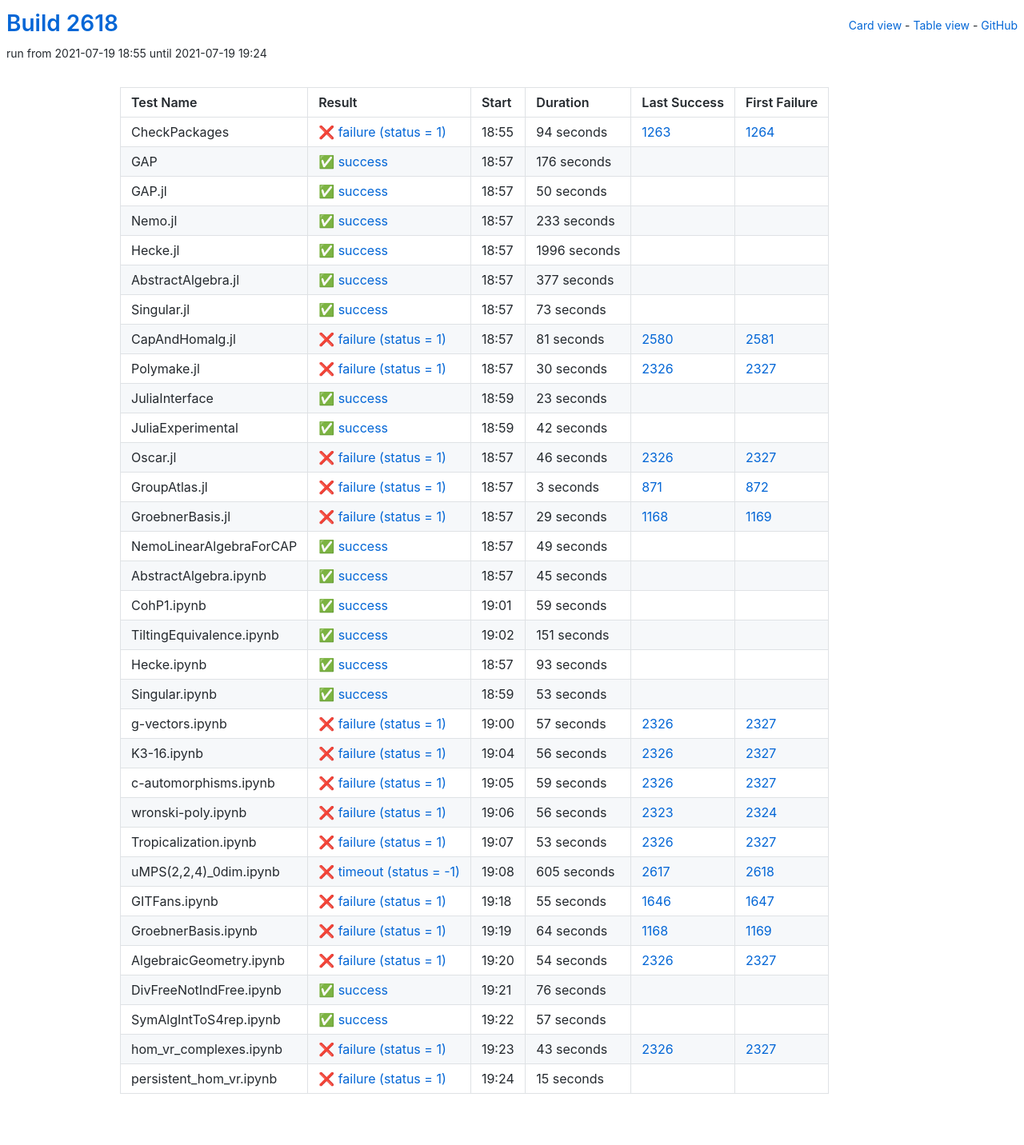
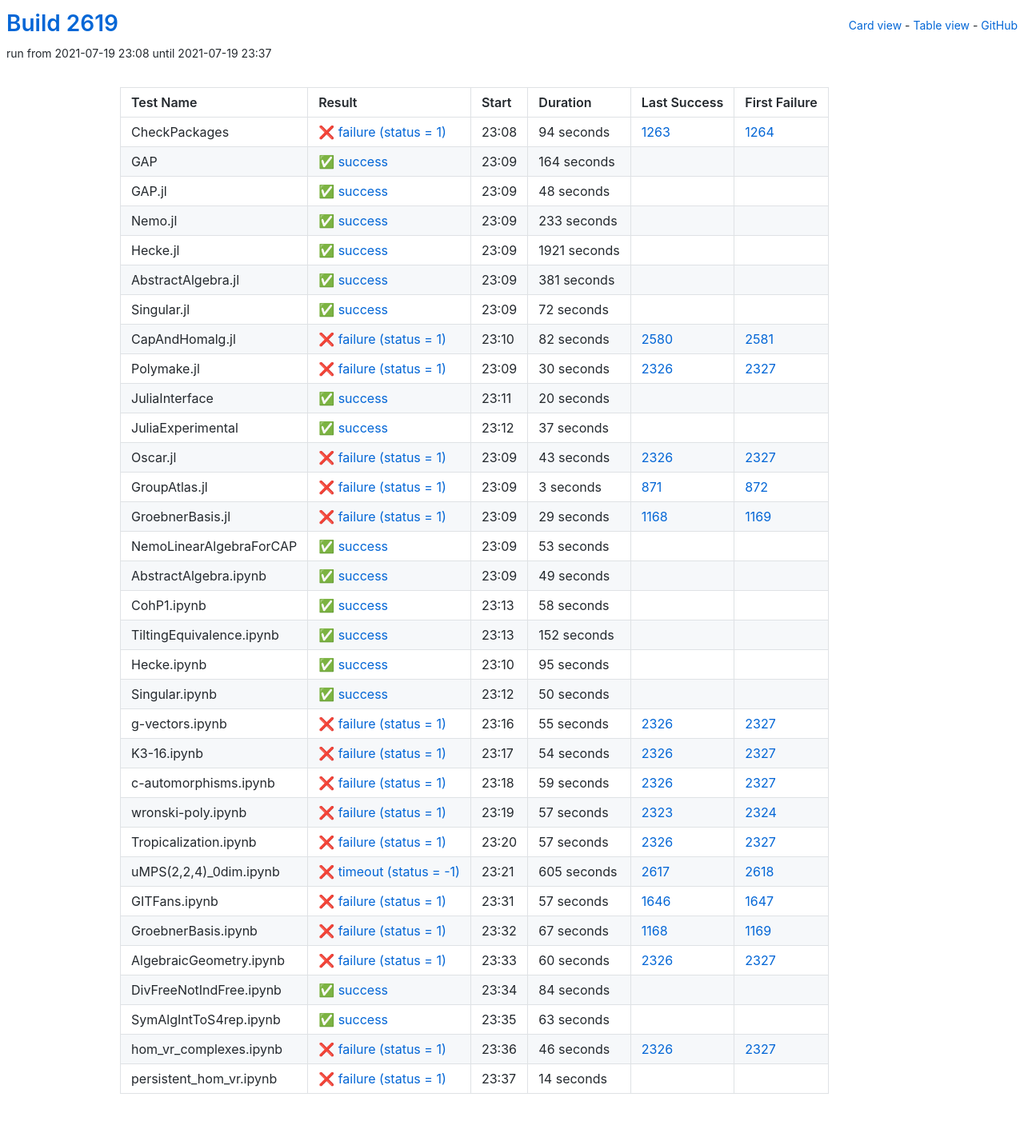
Before and after one commit to oscar-system/oscar-ci-status-stable, a Jekyll site: the page built from table.html, in a window 1280 px wide. Shown: the whole page at 80% size. Built offline with Jekyll 4.4.1, drawn with Linux system fonts in a browser that asks for light colours.

Commit message:
Build #2619

```diff
--- a/_data/ci.yml
+++ b/_data/ci.yml
@@ -1,6 +1,6 @@
 ---
-build: 2618
-build_url: https://oscarci.mathematik.uni-kl.de/job/oscar-stable/2618/
+build: 2619
+build_url: https://oscarci.mathematik.uni-kl.de/job/oscar-stable/2619/
 job: oscar-stable
 organization: oscar-system
 repo: oscar-ci-status-stable
@@ -8,8 +8,8 @@ repourl: https://github.com/oscar-system/oscar-ci-status-stable
 tests:
 - name: CheckPackages
   id: checkpackages
-  log: https://oscarci.mathematik.uni-kl.de/job/oscar-stable/2618/artifact/logs/build-2618/CheckPackages.log
-  start: 2021-07-19 18:55
+  log: https://oscarci.mathematik.uni-kl.de/job/oscar-stable/2619/artifact/logs/build-2619/CheckPackages.log
+  start: 2021-07-19 23:08
   success: false
   exitcode: 1
   status: failure
@@ -20,32 +20,32 @@ tests:
   first_failure_url: https://oscarci.mathematik.uni-kl.de/job/oscar-stable/1264/
 - name: GAP
   id: gap
-  log: https://oscarci.mathematik.uni-kl.de/job/oscar-stable/2618/artifact/logs/build-2618/GAP.log
-  start: 2021-07-19 18:57
+  log: https://oscarci.mathematik.uni-kl.de/job/oscar-stable/2619/artifact/logs/build-2619/GAP.log
+  start: 2021-07-19 23:09
   success: true
   exitcode: 0
   status: success
-  duration: 176
+  duration: 164
   last_success: false
   last_success_url:
   first_failure: false
   first_failure_url:
 - name: GAP.jl
   id: gap-jl
-  log: https://oscarci.mathematik.uni-kl.de/job/oscar-stable/2618/artifact/logs/build-2618/GAP.jl.log
-  start: 2021-07-19 18:57
+  log: https://oscarci.mathematik.uni-kl.de/job/oscar-stable/2619/artifact/logs/build-2619/GAP.jl.log
+  start: 2021-07-19 23:09
   success: true
   exitcode: 0
   status: success
-  duration: 50
+  duration: 48
   last_success: false
   last_success_url:
   first_failure: false
   first_failure_url:
 - name: Nemo.jl
   id: nemo-jl
-  log: https://oscarci.mathematik.uni-kl.de/job/oscar-stable/2618/artifact/logs/build-2618/Nemo.jl.log
-  start: 2021-07-19 18:57
+  log: https://oscarci.mathematik.uni-kl.de/job/oscar-stable/2619/artifact/logs/build-2619/Nemo.jl.log
+  start: 2021-07-19 23:09
   success: true
   exitcode: 0
   status: success
@@ -56,56 +56,56 @@ tests:
   first_failure_url:
 - name: Hecke.jl
   id: hecke-jl
-  log: https://oscarci.mathematik.uni-kl.de/job/oscar-stable/2618/artifact/logs/build-2618/Hecke.jl.log
-  start: 2021-07-19 18:57
+  log: https://oscarci.mathematik.uni-kl.de/job/oscar-stable/2619/artifact/logs/build-2619/Hecke.jl.log
+  start: 2021-07-19 23:09
   success: true
   exitcode: 0
   status: success
-  duration: 1996
+  duration: 1921
   last_success: false
   last_success_url:
   first_failure: false
   first_failure_url:
 - name: AbstractAlgebra.jl
   id: abstractalgebra-jl
-  log: https://oscarci.mathematik.uni-kl.de/job/oscar-stable/2618/artifact/logs/build-2618/AbstractAlgebra.jl.log
-  start: 2021-07-19 18:57
+  log: https://oscarci.mathematik.uni-kl.de/job/oscar-stable/2619/artifact/logs/build-2619/AbstractAlgebra.jl.log
+  start: 2021-07-19 23:09
   success: true
   exitcode: 0
   status: success
-  duration: 377
+  duration: 381
   last_success: false
   last_success_url:
   first_failure: false
   first_failure_url:
 - name: Singular.jl
   id: singular-jl
-  log: https://oscarci.mathematik.uni-kl.de/job/oscar-stable/2618/artifact/logs/build-2618/Singular.jl.log
-  start: 2021-07-19 18:57
+  log: https://oscarci.mathematik.uni-kl.de/job/oscar-stable/2619/artifact/logs/build-2619/Singular.jl.log
+  start: 2021-07-19 23:09
   success: true
   exitcode: 0
   status: success
-  duration: 73
+  duration: 72
   last_success: false
   last_success_url:
   first_failure: false
   first_failure_url:
 - name: CapAndHomalg.jl
   id: capandhomalg-jl
-  log: https://oscarci.mathematik.uni-kl.de/job/oscar-stable/2618/artifact/logs/build-2618/CapAndHomalg.jl.log
-  start: 2021-07-19 18:57
+  log: https://oscarci.mathematik.uni-kl.de/job/oscar-stable/2619/artifact/logs/build-2619/CapAndHomalg.jl.log
+  start: 2021-07-19 23:10
   success: false
   exitcode: 1
   status: failure
-  duration: 81
+  duration: 82
   last_success: 2580
   last_success_url: https://oscarci.mathematik.uni-kl.de/job/oscar-stable/2580/
   first_failure: 2581
   first_failure_url: https://oscarci.mathematik.uni-kl.de/job/oscar-stable/2581/
 - name: Polymake.jl
   id: polymake-jl
-  log: https://oscarci.mathematik.uni-kl.de/job/oscar-stable/2618/artifact/logs/build-2618/Polymake.jl.log
-  start: 2021-07-19 18:57
+  log: https://oscarci.mathematik.uni-kl.de/job/oscar-stable/2619/artifact/logs/build-2619/Polymake.jl.log
+  start: 2021-07-19 23:09
   success: false
   exitcode: 1
   status: failure
@@ -116,44 +116,44 @@ tests:
   first_failure_url: https://oscarci.mathematik.uni-kl.de/job/oscar-stable/2327/
 - name: JuliaInterface
   id: juliainterface
-  log: https://oscarci.mathematik.uni-kl.de/job/oscar-stable/2618/artifact/logs/build-2618/JuliaInterface.log
-  start: 2021-07-19 18:59
+  log: https://oscarci.mathematik.uni-kl.de/job/oscar-stable/2619/artifact/logs/build-2619/JuliaInterface.log
+  start: 2021-07-19 23:11
   success: true
   exitcode: 0
   status: success
-  duration: 23
+  duration: 20
   last_success: false
   last_success_url:
   first_failure: false
   first_failure_url:
 - name: JuliaExperimental
   id: juliaexperimental
-  log: https://oscarci.mathematik.uni-kl.de/job/oscar-stable/2618/artifact/logs/build-2618/JuliaExperimental.log
-  start: 2021-07-19 18:59
+  log: https://oscarci.mathematik.uni-kl.de/job/oscar-stable/2619/artifact/logs/build-2619/JuliaExperimental.log
+  start: 2021-07-19 23:12
   success: true
   exitcode: 0
   status: success
-  duration: 42
+  duration: 37
   last_success: false
   last_success_url:
   first_failure: false
   first_failure_url:
 - name: Oscar.jl
   id: oscar-jl
-  log: https://oscarci.mathematik.uni-kl.de/job/oscar-stable/2618/artifact/logs/build-2618/Oscar.jl.log
-  start: 2021-07-19 18:57
+  log: https://oscarci.mathematik.uni-kl.de/job/oscar-stable/2619/artifact/logs/build-2619/Oscar.jl.log
+  start: 2021-07-19 23:09
   success: false
   exitcode: 1
   status: failure
-  duration: 46
+  duration: 43
   last_success: 2326
   last_success_url: https://oscarci.mathematik.uni-kl.de/job/oscar-stable/2326/
   first_failure: 2327
   first_failure_url: https://oscarci.mathematik.uni-kl.de/job/oscar-stable/2327/
 - name: GroupAtlas.jl
   id: groupatlas-jl
-  log: https://oscarci.mathematik.uni-kl.de/job/oscar-stable/2618/artifact/logs/build-2618/GroupAtlas.jl.log
-  start: 2021-07-19 18:57
+  log: https://oscarci.mathematik.uni-kl.de/job/oscar-stable/2619/artifact/logs/build-2619/GroupAtlas.jl.log
+  start: 2021-07-19 23:09
   success: false
   exitcode: 1
   status: failure
@@ -164,8 +164,8 @@ tests:
   first_failure_url: https://oscarci.mathematik.uni-kl.de/job/oscar-stable/872/
 - name: GroebnerBasis.jl
   id: groebnerbasis-jl
-  log: https://oscarci.mathematik.uni-kl.de/job/oscar-stable/2618/artifact/logs/build-2618/GroebnerBasis.jl.log
-  start: 2021-07-19 18:57
+  log: https://oscarci.mathematik.uni-kl.de/job/oscar-stable/2619/artifact/logs/build-2619/GroebnerBasis.jl.log
+  start: 2021-07-19 23:09
   success: false
   exitcode: 1
   status: failure
@@ -176,8 +176,20 @@ tests:
   first_failure_url: https://oscarci.mathematik.uni-kl.de/job/oscar-stable/1169/
 - name: NemoLinearAlgebraForCAP
   id: nemolinearalgebraforcap
-  log: https://oscarci.mathematik.uni-kl.de/job/oscar-stable/2618/artifact/logs/build-2618/NemoLinearAlgebraForCAP.log
-  start: 2021-07-19 18:57
+  log: https://oscarci.mathematik.uni-kl.de/job/oscar-stable/2619/artifact/logs/build-2619/NemoLinearAlgebraForCAP.log
+  start: 2021-07-19 23:09
+  success: true
+  exitcode: 0
+  status: success
+  duration: 53
+  last_success: false
+  last_success_url:
+  first_failure: false
+  first_failure_url:
+- name: AbstractAlgebra.ipynb
+  id: abstractalgebra-ipynb
+  log: https://oscarci.mathematik.uni-kl.de/job/oscar-stable/2619/artifact/logs/build-2619/AbstractAlgebra.ipynb.log
+  start: 2021-07-19 23:09
   success: true
   exitcode: 0
   status: success
@@ -186,94 +198,82 @@ tests:
   last_success_url:
   first_failure: false
   first_failure_url:
-- name: AbstractAlgebra.ipynb
-  id: abstractalgebra-ipynb
-  log: https://oscarci.mathematik.uni-kl.de/job/oscar-stable/2618/artifact/logs/build-2618/AbstractAlgebra.ipynb.log
-  start: 2021-07-19 18:57
+- name: CohP1.ipynb
+  id: cohp1-ipynb
+  log: https://oscarci.mathematik.uni-kl.de/job/oscar-stable/2619/artifact/logs/build-2619/CohP1.ipynb.log
+  start: 2021-07-19 23:13
   success: true
   exitcode: 0
   status: success
-  duration: 45
-  last_success: false
-  last_success_url:
-  first_failure: false
-  first_failure_url:
-- name: CohP1.ipynb
-  id: cohp1-ipynb
-  log: https://oscarci.mathematik.uni-kl.de/job/oscar-stable/2618/artifact/logs/build-2618/CohP1.ipynb.log
-  start: 2021-07-19 19:01
-  success: true
-  exitcode: 0
-  status: success
-  duration: 59
+  duration: 58
   last_success: false
   last_success_url:
   first_failure: false
   first_failure_url:
 - name: TiltingEquivalence.ipynb
   id: tiltingequivalence-ipynb
-  log: https://oscarci.mathematik.uni-kl.de/job/oscar-stable/2618/artifact/logs/build-2618/TiltingEquivalence.ipynb.log
-  start: 2021-07-19 19:02
+  log: https://oscarci.mathematik.uni-kl.de/job/oscar-stable/2619/artifact/logs/build-2619/TiltingEquivalence.ipynb.log
+  start: 2021-07-19 23:13
   success: true
   exitcode: 0
   status: success
-  duration: 151
+  duration: 152
   last_success: false
   last_success_url:
   first_failure: false
   first_failure_url:
 - name: Hecke.ipynb
   id: hecke-ipynb
-  log: https://oscarci.mathematik.uni-kl.de/job/oscar-stable/2618/artifact/logs/build-2618/Hecke.ipynb.log
-  start: 2021-07-19 18:57
+  log: https://oscarci.mathematik.uni-kl.de/job/oscar-stable/2619/artifact/logs/build-2619/Hecke.ipynb.log
+  start: 2021-07-19 23:10
   success: true
   exitcode: 0
   status: success
-  duration: 93
+  duration: 95
   last_success: false
   last_success_url:
   first_failure: false
   first_failure_url:
 - name: Singular.ipynb
   id: singular-ipynb
-  log: https://oscarci.mathematik.uni-kl.de/job/oscar-stable/2618/artifact/logs/build-2618/Singular.ipynb.log
-  start: 2021-07-19 18:59
+  log: https://oscarci.mathematik.uni-kl.de/job/oscar-stable/2619/artifact/logs/build-2619/Singular.ipynb.log
+  start: 2021-07-19 23:12
   success: true
   exitcode: 0
   status: success
-  duration: 53
+  duration: 50
   last_success: false
   last_success_url:
   first_failure: false
   first_failure_url:
 - name: g-vectors.ipynb
   id: g-vectors-ipynb
-  log: https://oscarci.mathematik.uni-kl.de/job/oscar-stable/2618/artifact/logs/build-2618/g-vectors.ipynb.log
-  start: 2021-07-19 19:00
+  log: https://oscarci.mathematik.uni-kl.de/job/oscar-stable/2619/artifact/logs/build-2619/g-vectors.ipynb.log
+  start: 2021-07-19 23:16
   success: false
   exitcode: 1
   status: failure
-  duration: 57
+  duration: 55
   last_success: 2326
   last_success_url: https://oscarci.mathematik.uni-kl.de/job/oscar-stable/2326/
   first_failure: 2327
   first_failure_url: https://oscarci.mathematik.uni-kl.de/job/oscar-stable/2327/
 - name: K3-16.ipynb
   id: k3-16-ipynb
-  log: https://oscarci.mathematik.uni-kl.de/job/oscar-stable/2618/artifact/logs/build-2618/K3-16.ipynb.log
-  start: 2021-07-19 19:04
+  log: https://oscarci.mathematik.uni-kl.de/job/oscar-stable/2619/artifact/logs/build-2619/K3-16.ipynb.log
+  start: 2021-07-19 23:17
   success: false
   exitcode: 1
   status: failure
-  duration: 56
+  duration: 54
   last_success: 2326
   last_success_url: https://oscarci.mathematik.uni-kl.de/job/oscar-stable/2326/
   first_failure: 2327
   first_failure_url: https://oscarci.mathematik.uni-kl.de/job/oscar-stable/2327/
 - name: c-automorphisms.ipynb
   id: c-automorphisms-ipynb
-  log: https://oscarci.mathematik.uni-kl.de/job/oscar-stable/2618/artifact/logs/build-2618/c-automorphisms.ipynb.log
-  start: 2021-07-19 19:05
+  log: https://oscarci.mathematik.uni-kl.de/job/oscar-stable/2619/artifact/logs/build-2619/c-automorphisms.ipynb.log
+  start: 2021-07-19 23:18
   success: false
   exitcode: 1
   status: failure
@@ -284,32 +284,32 @@ tests:
   first_failure_url: https://oscarci.mathematik.uni-kl.de/job/oscar-stable/2327/
 - name: wronski-poly.ipynb
   id: wronski-poly-ipynb
-  log: https://oscarci.mathematik.uni-kl.de/job/oscar-stable/2618/artifact/logs/build-2618/wronski-poly.ipynb.log
-  start: 2021-07-19 19:06
+  log: https://oscarci.mathematik.uni-kl.de/job/oscar-stable/2619/artifact/logs/build-2619/wronski-poly.ipynb.log
+  start: 2021-07-19 23:19
   success: false
   exitcode: 1
   status: failure
-  duration: 56
+  duration: 57
   last_success: 2323
   last_success_url: https://oscarci.mathematik.uni-kl.de/job/oscar-stable/2323/
   first_failure: 2324
   first_failure_url: https://oscarci.mathematik.uni-kl.de/job/oscar-stable/2324/
 - name: Tropicalization.ipynb
   id: tropicalization-ipynb
-  log: https://oscarci.mathematik.uni-kl.de/job/oscar-stable/2618/artifact/logs/build-2618/Tropicalization.ipynb.log
-  start: 2021-07-19 19:07
+  log: https://oscarci.mathematik.uni-kl.de/job/oscar-stable/2619/artifact/logs/build-2619/Tropicalization.ipynb.log
+  start: 2021-07-19 23:20
   success: false
   exitcode: 1
   status: failure
-  duration: 53
+  duration: 57
   last_success: 2326
   last_success_url: https://oscarci.mathematik.uni-kl.de/job/oscar-stable/2326/
   first_failure: 2327
   first_failure_url: https://oscarci.mathematik.uni-kl.de/job/oscar-stable/2327/
 - name: uMPS(2,2,4)_0dim.ipynb
   id: umps-2-2-4-0dim-ipynb
-  log: https://oscarci.mathematik.uni-kl.de/job/oscar-stable/2618/artifact/logs/build-2618/uMPS-2-2-4-_0dim.ipynb.log
-  start: 2021-07-19 19:08
+  log: https://oscarci.mathematik.uni-kl.de/job/oscar-stable/2619/artifact/logs/build-2619/uMPS-2-2-4-_0dim.ipynb.log
+  start: 2021-07-19 23:21
   success: false
   exitcode: -1
   status: timeout
@@ -320,84 +320,84 @@ tests:
   first_failure_url: https://oscarci.mathematik.uni-kl.de/job/oscar-stable/2618/
 - name: GITFans.ipynb
   id: gitfans-ipynb
-  log: https://oscarci.mathematik.uni-kl.de/job/oscar-stable/2618/artifact/logs/build-2618/GITFans.ipynb.log
-  start: 2021-07-19 19:18
+  log: https://oscarci.mathematik.uni-kl.de/job/oscar-stable/2619/artifact/logs/build-2619/GITFans.ipynb.log
+  start: 2021-07-19 23:31
   success: false
   exitcode: 1
   status: failure
-  duration: 55
+  duration: 57
   last_success: 1646
   last_success_url: https://oscarci.mathematik.uni-kl.de/job/oscar-stable/1646/
   first_failure: 1647
   first_failure_url: https://oscarci.mathematik.uni-kl.de/job/oscar-stable/1647/
 - name: GroebnerBasis.ipynb
   id: groebnerbasis-ipynb
-  log: https://oscarci.mathematik.uni-kl.de/job/oscar-stable/2618/artifact/logs/build-2618/GroebnerBasis.ipynb.log
-  start: 2021-07-19 19:19
+  log: https://oscarci.mathematik.uni-kl.de/job/oscar-stable/2619/artifact/logs/build-2619/GroebnerBasis.ipynb.log
+  start: 2021-07-19 23:32
   success: false
   exitcode: 1
   status: failure
-  duration: 64
+  duration: 67
   last_success: 1168
   last_success_url: https://oscarci.mathematik.uni-kl.de/job/oscar-stable/1168/
   first_failure: 1169
   first_failure_url: https://oscarci.mathematik.uni-kl.de/job/oscar-stable/1169/
 - name: AlgebraicGeometry.ipynb
   id: algebraicgeometry-ipynb
-  log: https://oscarci.mathematik.uni-kl.de/job/oscar-stable/2618/artifact/logs/build-2618/AlgebraicGeometry.ipynb.log
-  start: 2021-07-19 19:20
+  log: https://oscarci.mathematik.uni-kl.de/job/oscar-stable/2619/artifact/logs/build-2619/AlgebraicGeometry.ipynb.log
+  start: 2021-07-19 23:33
   success: false
   exitcode: 1
   status: failure
-  duration: 54
+  duration: 60
   last_success: 2326
   last_success_url: https://oscarci.mathematik.uni-kl.de/job/oscar-stable/2326/
   first_failure: 2327
   first_failure_url: https://oscarci.mathematik.uni-kl.de/job/oscar-stable/2327/
 - name: DivFreeNotIndFree.ipynb
   id: divfreenotindfree-ipynb
-  log: https://oscarci.mathematik.uni-kl.de/job/oscar-stable/2618/artifact/logs/build-2618/DivFreeNotIndFree.ipynb.log
-  start: 2021-07-19 19:21
+  log: https://oscarci.mathematik.uni-kl.de/job/oscar-stable/2619/artifact/logs/build-2619/DivFreeNotIndFree.ipynb.log
+  start: 2021-07-19 23:34
   success: true
   exitcode: 0
   status: success
-  duration: 76
+  duration: 84
   last_success: false
   last_success_url:
   first_failure: false
   first_failure_url:
 - name: SymAlgIntToS4rep.ipynb
   id: symalginttos4rep-ipynb
-  log: https://oscarci.mathematik.uni-kl.de/job/oscar-stable/2618/artifact/logs/build-2618/SymAlgIntToS4rep.ipynb.log
-  start: 2021-07-19 19:22
+  log: https://oscarci.mathematik.uni-kl.de/job/oscar-stable/2619/artifact/logs/build-2619/SymAlgIntToS4rep.ipynb.log
+  start: 2021-07-19 23:35
   success: true
   exitcode: 0
   status: success
-  duration: 57
+  duration: 63
   last_success: false
   last_success_url:
   first_failure: false
   first_failure_url:
 - name: hom_vr_complexes.ipynb
   id: hom-vr-complexes-ipynb
-  log: https://oscarci.mathematik.uni-kl.de/job/oscar-stable/2618/artifact/logs/build-2618/hom_vr_complexes.ipynb.log
-  start: 2021-07-19 19:23
+  log: https://oscarci.mathematik.uni-kl.de/job/oscar-stable/2619/artifact/logs/build-2619/hom_vr_complexes.ipynb.log
+  start: 2021-07-19 23:36
   success: false
   exitcode: 1
   status: failure
-  duration: 43
+  duration: 46
   last_success: 2326
   last_success_url: https://oscarci.mathematik.uni-kl.de/job/oscar-stable/2326/
   first_failure: 2327
   first_failure_url: https://oscarci.mathematik.uni-kl.de/job/oscar-stable/2327/
 - name: persistent_hom_vr.ipynb
   id: persistent-hom-vr-ipynb
-  log: https://oscarci.mathematik.uni-kl.de/job/oscar-stable/2618/artifact/logs/build-2618/persistent_hom_vr.ipynb.log
-  start: 2021-07-19 19:24
+  log: https://oscarci.mathematik.uni-kl.de/job/oscar-stable/2619/artifact/logs/build-2619/persistent_hom_vr.ipynb.log
+  start: 2021-07-19 23:37
   success: false
   exitcode: 1
   status: failure
-  duration: 15
+  duration: 14
   last_success: false
   last_success_url:
   first_failure: false
```
Also changed, not shown: README.md.
